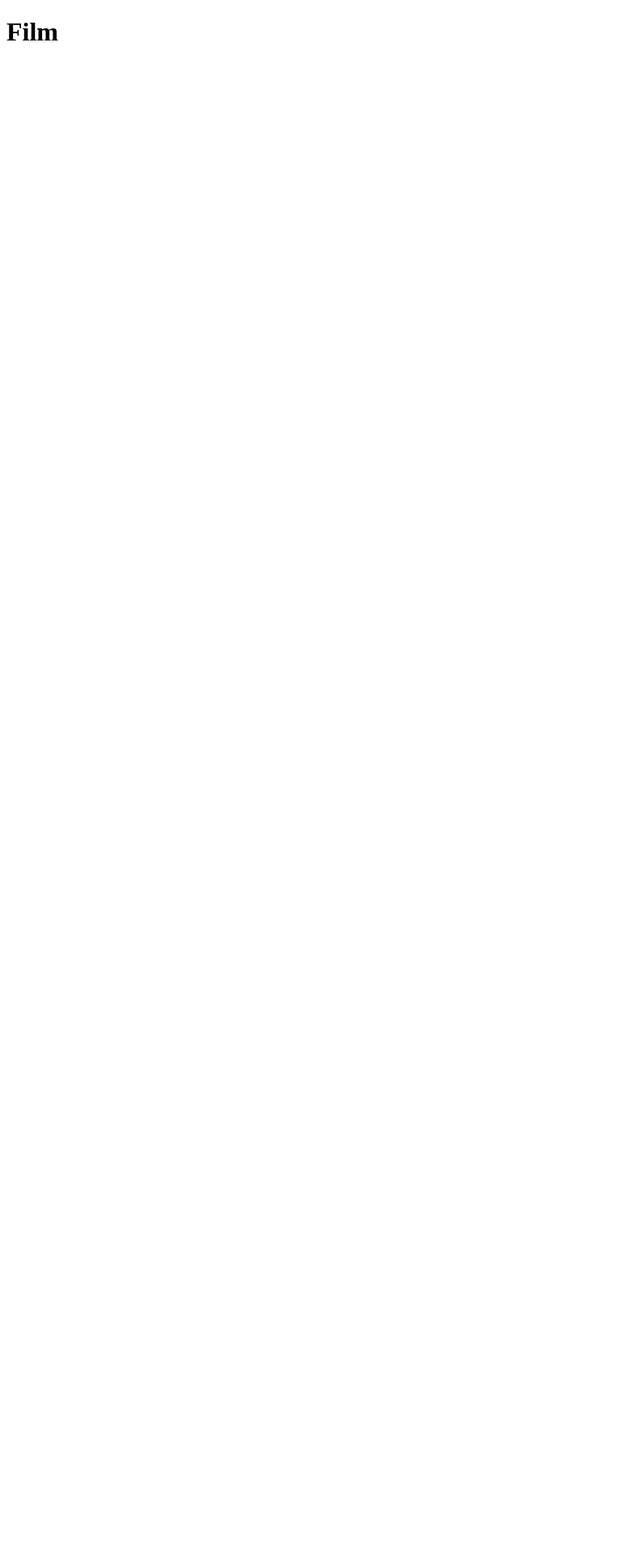
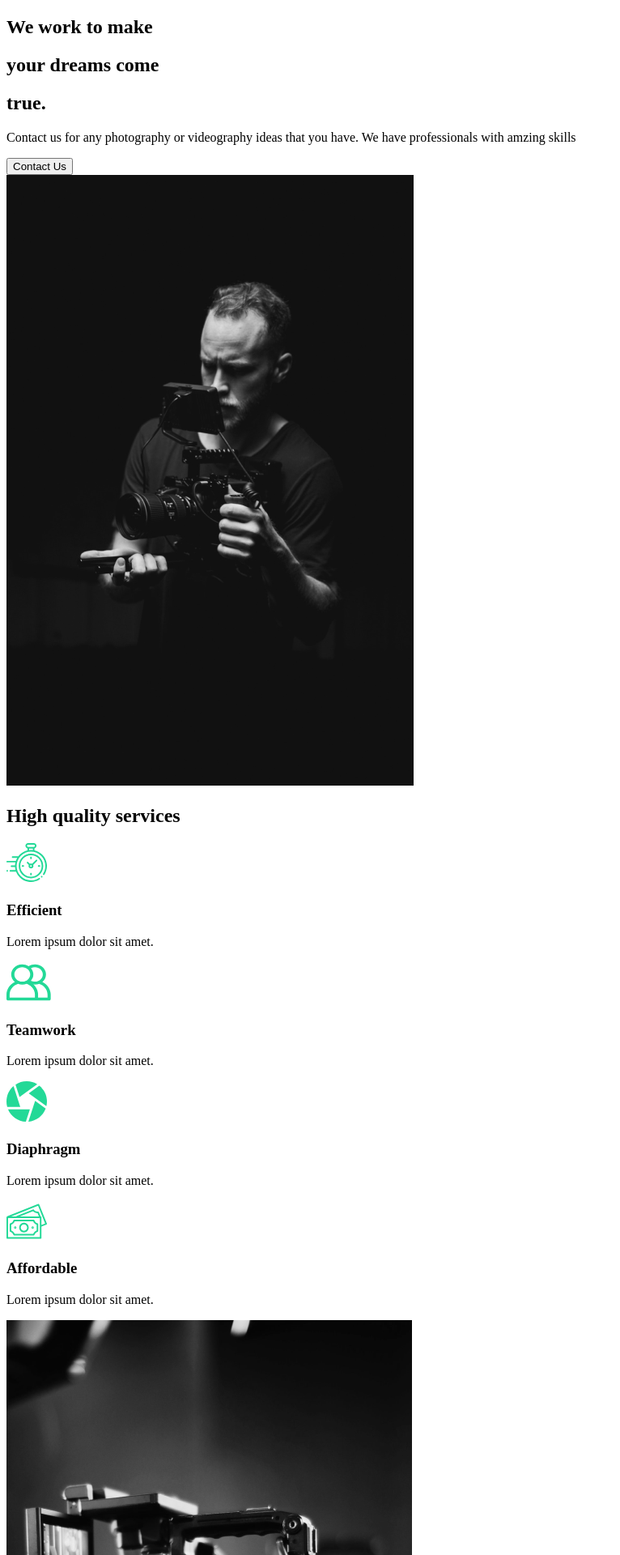
Before and after one commit to Andershaakonsen/the-creative-react-course-capture, a React (Create React App) app: page / in a window 1280 px wide. Shown: the top 1920 px of the page at 81% size, without its empty margins (0-766 px from the left). Before the commit the page ends 800 px from the top, so only its background shows below. Built offline with nearby package versions, Linux system fonts and the light colour scheme.

Commit message:
3.Services Section

```diff
--- a/src/App.js
+++ b/src/App.js
@@ -1,7 +1,9 @@
+import AboutUs from "./pages/AboutUs";
+
 function App() {
   return (
     <div className="App">
-      <h1>Film</h1>
+      <AboutUs />
     </div>
   );
 }
--- /dev/null
+++ b/src/components/AboutSection.jsx
@@ -0,0 +1,34 @@
+import React from "react";
+import home1 from "../img/home1.png";
+
+const AboutSection = () => {
+  return (
+    <div>
+      <div className="description">
+        <div className="title">
+          <div className="hide">
+            <h2>We work to make</h2>
+          </div>
+          <div className="hide">
+            <h2>
+              your <span>dreams</span> come
+            </h2>
+          </div>
+          <div className="hide">
+            <h2>true.</h2>
+          </div>
+        </div>
+        <p>
+          Contact us for any photography or videography ideas that you have. We
+          have professionals with amzing skills
+        </p>
+        <button>Contact Us</button>
+        <div className="image">
+          <img src={home1} alt="guy with a camera" />
+        </div>
+      </div>
+    </div>
+  );
+};
+
+export default AboutSection;
--- /dev/null
+++ b/src/components/ServicesSection.jsx
@@ -0,0 +1,55 @@
+import React from "react";
+
+//Import Icons
+import clock from "../img/clock.svg";
+import diaphragm from "../img/diaphragm.svg";
+import money from "../img/money.svg";
+import teamwork from "../img/teamwork.svg";
+import home2 from "../img/home2.png";
+
+const ServicesSection = () => {
+  return (
+    <div className="services">
+      <div className="description">
+        <h2>
+          High <span>quality</span> services
+        </h2>
+        <div className="cards">
+          <div className="card">
+            <div className="icon">
+              <img src={clock} alt="clock" />
+              <h3>Efficient</h3>
+            </div>
+            <p>Lorem ipsum dolor sit amet.</p>
+          </div>
+          <div className="card">
+            <div className="icon">
+              <img src={teamwork} alt="teamwork" />
+              <h3>Teamwork</h3>
+            </div>
+            <p>Lorem ipsum dolor sit amet.</p>
+          </div>
+          <div className="card">
+            <div className="icon">
+              <img src={diaphragm} alt="clock" />
+              <h3>Diaphragm</h3>
+            </div>
+            <p>Lorem ipsum dolor sit amet.</p>
+          </div>
+          <div className="card">
+            <div className="icon">
+              <img src={money} alt="clock" />
+              <h3>Affordable</h3>
+            </div>
+            <p>Lorem ipsum dolor sit amet.</p>
+          </div>
+        </div>
+      </div>
+      <div className="image">
+        <img src={home2} alt="" />
+      </div>
+    </div>
+  );
+};
+
+export default ServicesSection;
--- /dev/null
+++ b/src/pages/AboutUs.jsx
@@ -0,0 +1,15 @@
+import React from "react";
+//Page Components
+import AboutSection from "../components/AboutSection";
+import ServicesSection from "../components/ServicesSection";
+
+const AboutUs = () => {
+  return (
+    <>
+      <AboutSection />
+      <ServicesSection />
+    </>
+  );
+};
+
+export default AboutUs;
```
Also changed, not shown: 1 other file (tests, documents, lock files or other folders).
